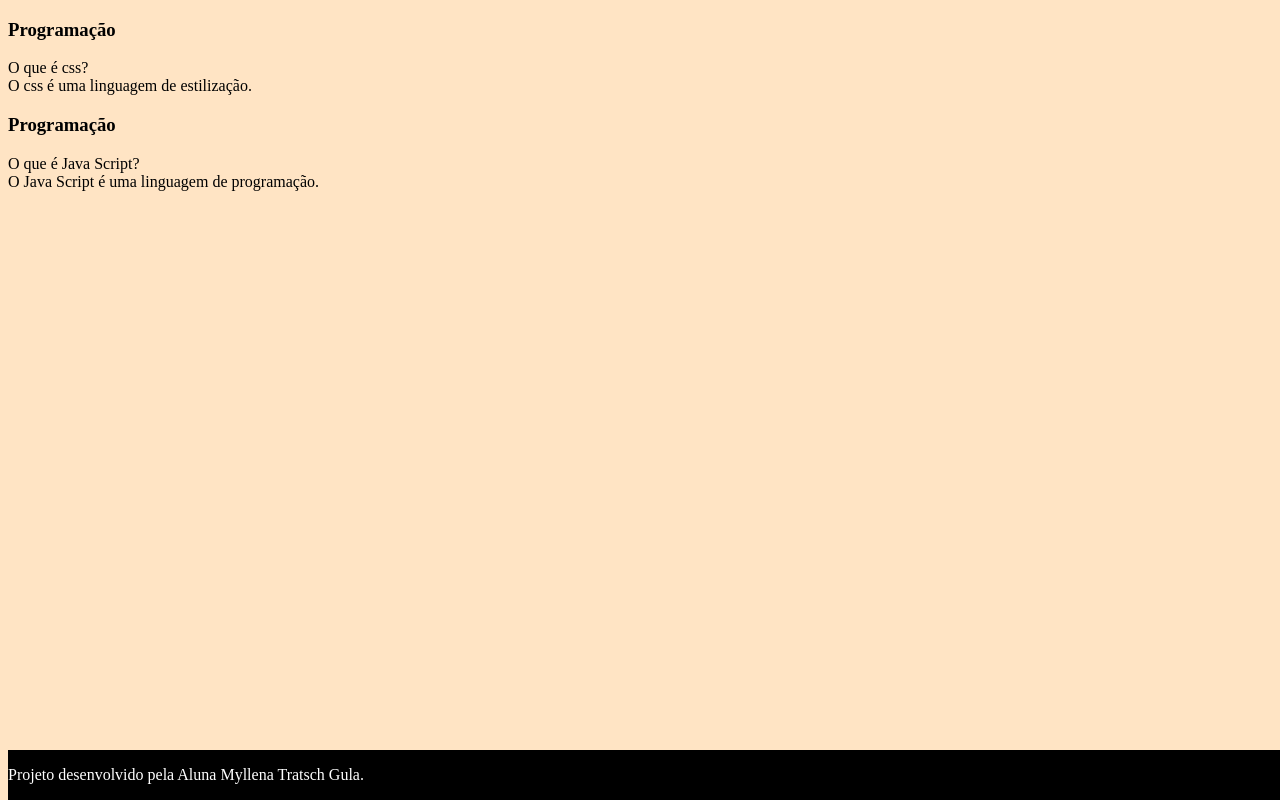
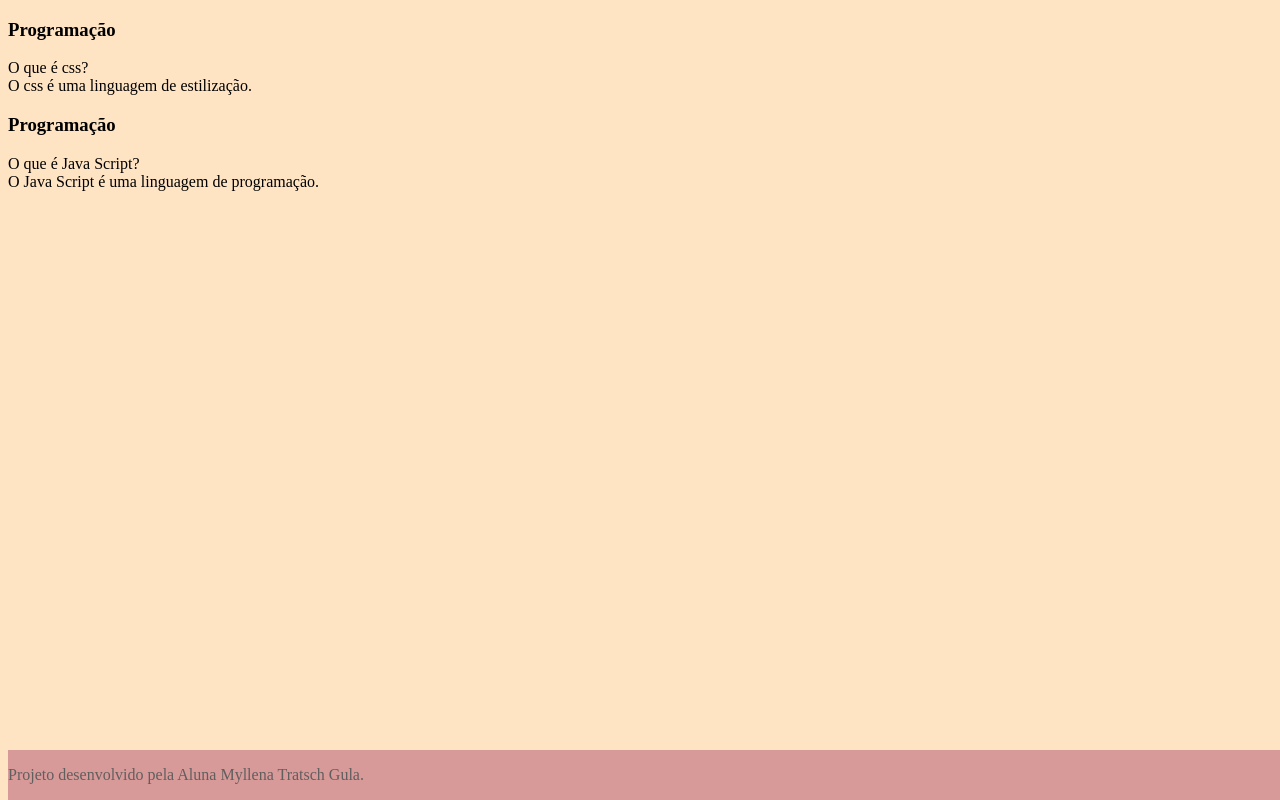
Before and after one commit to MyllenaGula/Flashcards, a plain HTML site: page index.html in a window 1280 px wide. Drawn offline with Linux system fonts and the light colour scheme; a web font is replaced by a local one.

Commit message:
style- color body e footer

```diff
--- a/assets/style.css
+++ b/assets/style.css
@@ -3,8 +3,8 @@ background-color: bisque;
 }
 
 footer {
-background-color: black;
-color: white;
+background-color: rgb(216, 153, 153);
+color: rgb(97, 94, 94);
 bottom:0;
 position:fixed;
 width:100%;
```
